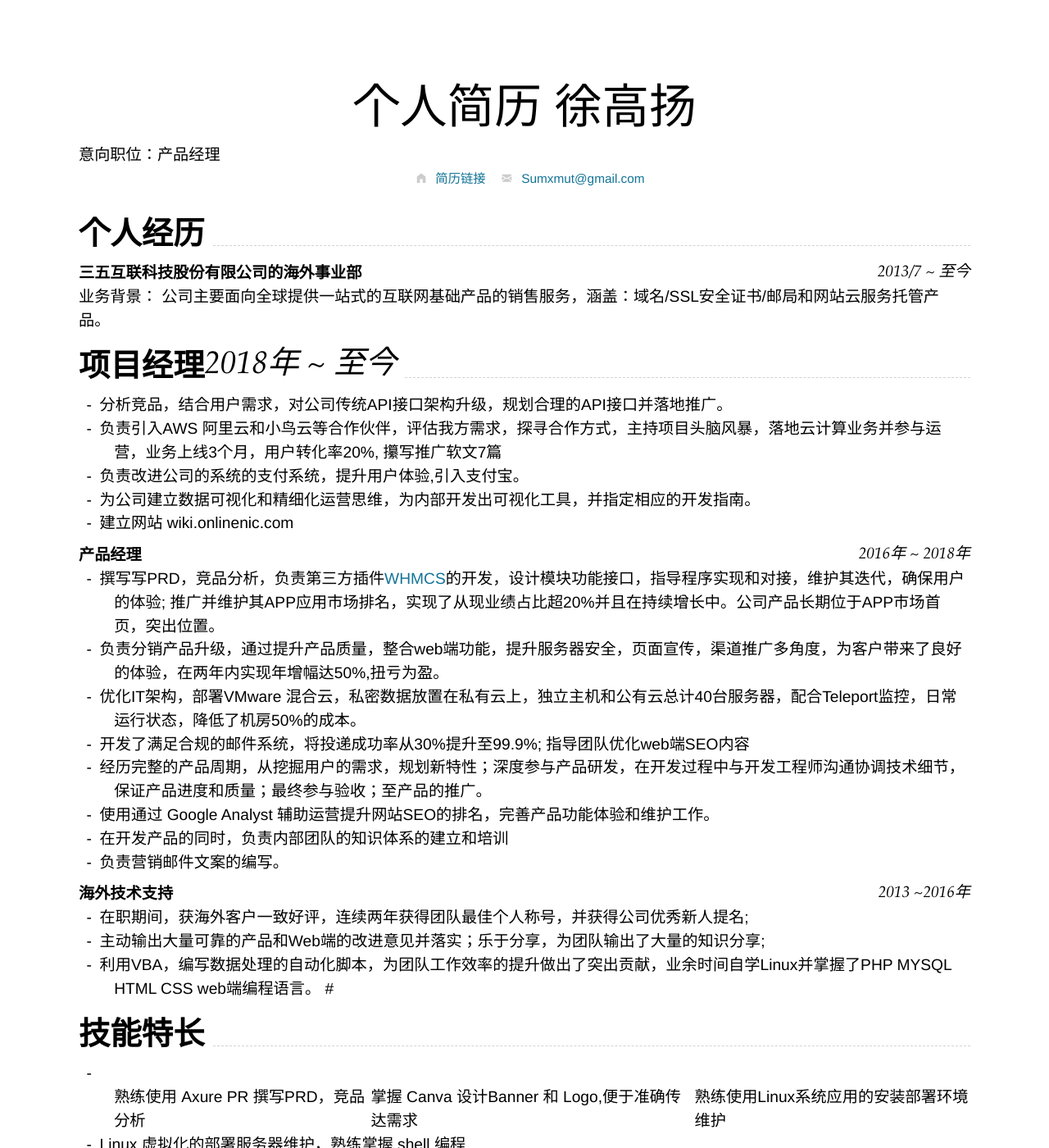
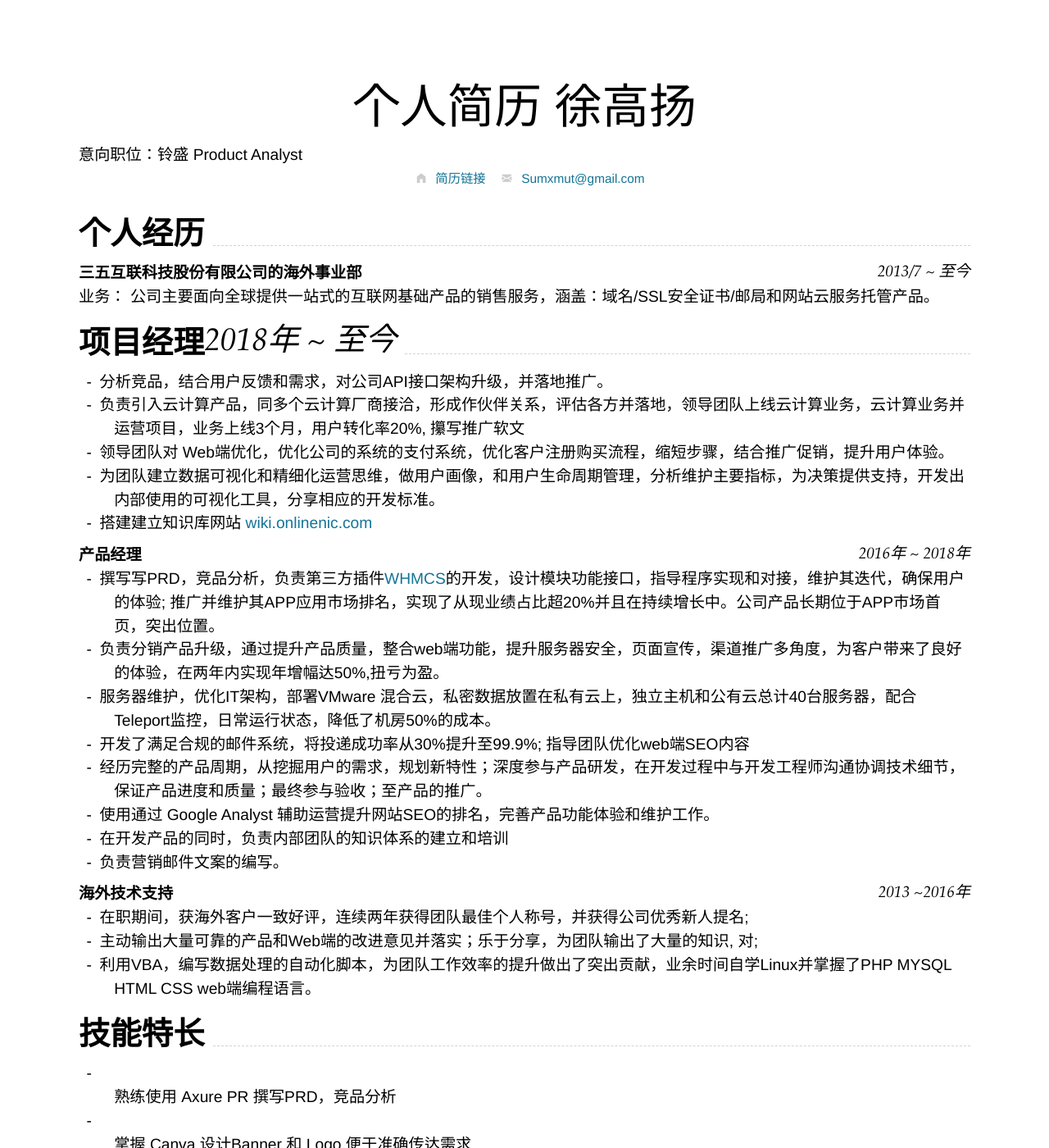
Before and after one commit to topgg/topgg.github.io, a Jekyll site: the page built from index.md, in a window 1280 px wide and 1400 px high. Shown: the whole window at 82% size. Built offline with Jekyll 4.4.1, drawn with Linux system fonts in a browser that asks for light colours; nearby versions of some CDN libraries; some of the changed text lies outside the part shown.

Commit message:
Update index.md

````diff
--- a/index.md
+++ b/index.md
@@ -19,7 +19,7 @@ Supported arguments:
     - email
 -->
 
-### 意向职位：产品经理
+### 意向职位：铃盛 Product Analyst
 
 {% include cv-contact.html %}
 ---
@@ -27,41 +27,42 @@ Supported arguments:
 
 ###  **三五互联科技股份有限公司的海外事业部** `2013/7 ~ 至今`
 
-业务背景： 公司主要面向全球提供一站式的互联网基础产品的销售服务，涵盖：域名/SSL安全证书/邮局和网站云服务托管产品。
+业务： 公司主要面向全球提供一站式的互联网基础产品的销售服务，涵盖：域名/SSL安全证书/邮局和网站云服务托管产品。
 
 ## **项目经理** `2018年 ~ 至今`
 
-- 分析竞品，结合用户需求，对公司传统API接口架构升级，规划合理的API接口并落地推广。
-- 负责引入AWS 阿里云和小鸟云等合作伙伴，评估我方需求，探寻合作方式，主持项目头脑风暴，落地云计算业务并参与运营，业务上线3个月，用户转化率20%, 攥写推广软文7篇
-- 负责改进公司的系统的支付系统，提升用户体验,引入支付宝。
-- 为公司建立数据可视化和精细化运营思维，为内部开发出可视化工具，并指定相应的开发指南。
-- 建立网站 wiki.onlinenic.com
+- 分析竞品，结合用户反馈和需求，对公司API接口架构升级，并落地推广。
+- 负责引入云计算产品，同多个云计算厂商接洽，形成作伙伴关系，评估各方并落地，领导团队上线云计算业务，云计算业务并运营项目，业务上线3个月，用户转化率20%, 攥写推广软文
+- 领导团队对 Web端优化，优化公司的系统的支付系统，优化客户注册购买流程，缩短步骤，结合推广促销，提升用户体验。
+- 为团队建立数据可视化和精细化运营思维，做用户画像，和用户生命周期管理，分析维护主要指标，为决策提供支持，开发出内部使用的可视化工具，分享相应的开发标准。
+- 搭建建立知识库网站 [wiki.onlinenic.com ](wiki.onlinenic.com)
 
 ### **产品经理** `2016年 ~ 2018年`
 
 - 撰写写PRD，竞品分析，负责第三方插件[WHMCS](https://marketplace.whmcs.com/product/category/Domain+Registrars)的开发，设计模块功能接口，指导程序实现和对接，维护其迭代，确保用户的体验; 推广并维护其APP应用市场排名，实现了从现业绩占比超20%并且在持续增长中。公司产品长期位于APP市场首页，突出位置。
 - 负责分销产品升级，通过提升产品质量，整合web端功能，提升服务器安全，页面宣传，渠道推广多角度，为客户带来了良好的体验，在两年内实现年增幅达50%,扭亏为盈。
-- 优化IT架构，部署VMware 混合云，私密数据放置在私有云上，独立主机和公有云总计40台服务器，配合Teleport监控，日常运行状态，降低了机房50%的成本。
+- 服务器维护，优化IT架构，部署VMware 混合云，私密数据放置在私有云上，独立主机和公有云总计40台服务器，配合Teleport监控，日常运行状态，降低了机房50%的成本。
 - 开发了满足合规的邮件系统，将投递成功率从30%提升至99.9%; 指导团队优化web端SEO内容
 - 经历完整的产品周期，从挖掘用户的需求，规划新特性；深度参与产品研发，在开发过程中与开发工程师沟通协调技术细节，保证产品进度和质量；最终参与验收；至产品的推广。
 - 使用通过 Google Analyst 辅助运营提升网站SEO的排名，完善产品功能体验和维护工作。
 - 在开发产品的同时，负责内部团队的知识体系的建立和培训
 - 负责营销邮件文案的编写。
 
-
 ### **海外技术支持** `2013 ~2016年 `
 
 - 在职期间，获海外客户一致好评，连续两年获得团队最佳个人称号，并获得公司优秀新人提名;
-- 主动输出大量可靠的产品和Web端的改进意见并落实；乐于分享，为团队输出了大量的知识分享;
+- 主动输出大量可靠的产品和Web端的改进意见并落实；乐于分享，为团队输出了大量的知识, 对;
 - 利用VBA，编写数据处理的自动化脚本，为团队工作效率的提升做出了突出贡献，业余时间自学Linux并掌握了PHP MYSQL HTML CSS web端编程语言。
-#
 
 ## **技能特长**
 
-- 熟练使用 Axure PR 撰写PRD，竞品分析|掌握 Canva 设计Banner 和 Logo,便于准确传达需求|熟练使用Linux系统应用的安装部署环境维护|
-- Linux 虚拟化的部署服务器维护，熟练掌握 shell 编程
-- 熟练掌握 PHP MYSQL HTML CSS 等WEB语言
-- 熟练掌握Google Analyst的使用 丰富的web端SEO优化经验
+- 熟练使用 Axure PR 撰写PRD，竞品分析|
+- 掌握 Canva 设计Banner 和 Logo,便于准确传达需求|
+- 熟练使用Linux系统应用的安装部署环境维护|Linux 虚拟化的部署服务器维护，熟练掌握 shell 编程
+- 熟练使用 PHP MYSQL HTML CSS 和 Markdown 语言
+- 熟练掌握 Google Analyst的使用 丰富的web端SEO优化经验
+- 熟练 Postman 自动化测试工具
+- 熟练掌握办Office 办公套件
 
 ## 教育经历Education
 
@@ -72,7 +73,7 @@ Supported arguments:
 ```
 #### **主修课程**
 
-C语言 模拟电路，数字电路，单片机，
+C语言 模拟电路，数字电路，单片机，光学工程
 
 #### **所获奖项**
 - 光信息科学与技术理学学士学位
````
